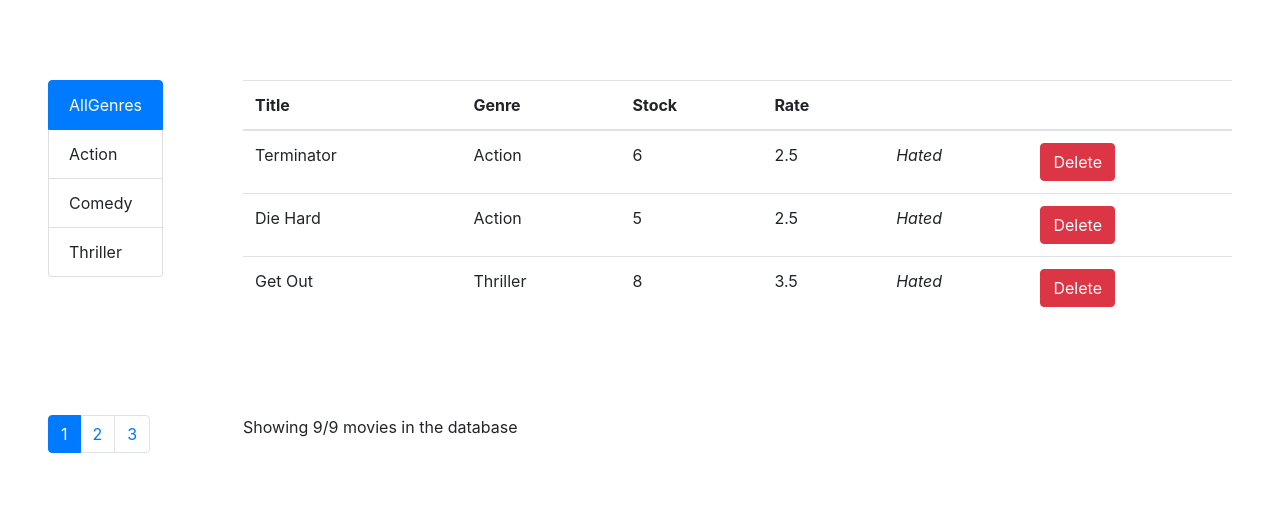
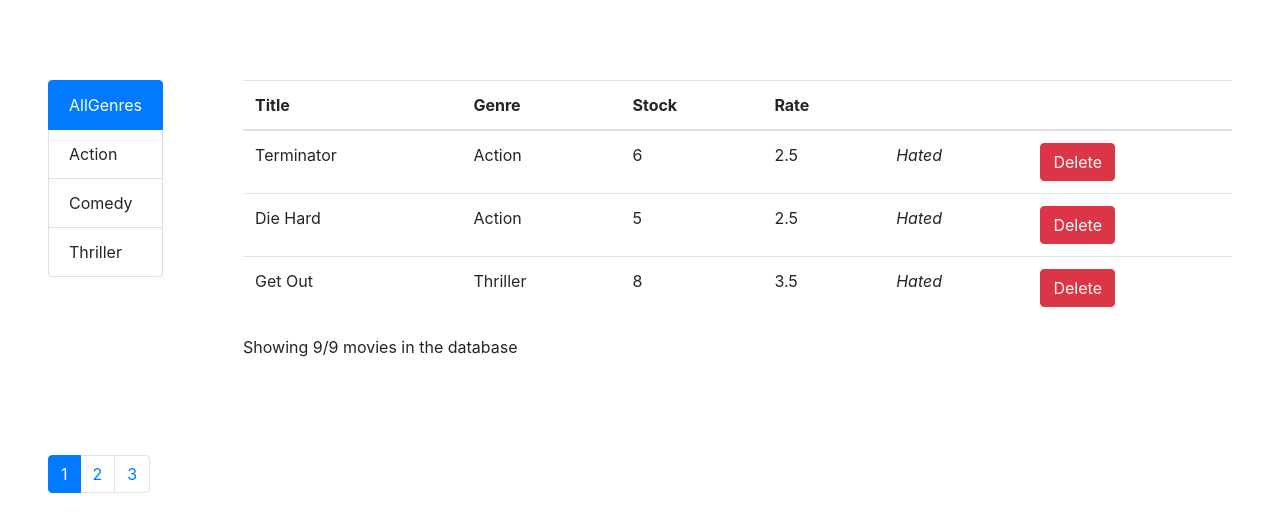
Before and after one commit to Jonas-Wessner/learn-react-vidly, a React (Create React App) app: page / in a window 1280 px wide. Shown: the top 532 px of the page. Built offline with nearby package versions, Linux system fonts and the light colour scheme.

Commit message:
refactor: extract movieTable as new class in order to separate different levels of abstraction in the movie-class. The MovieTable class consists of many low-level components such as tables, buttons and paragraphs. We create abstraction and use the MovieTable as a high level class in the Movies-class

```diff
--- a/src/App.css
+++ b/src/App.css
@@ -74,7 +74,7 @@
   cursor: pointer;
 }
 
-.movie-table {
+.movies {
   display: grid;
   justify-content: start;
   align-items: flex-start;
--- a/src/components/movieTable.jsx
+++ b/src/components/movies.jsx
@@ -1,10 +1,10 @@
 import React, { Component } from "react";
 import { getMovies } from "../services/fakeMovieService";
 import GenrePicker from "./genrePicker";
-import Like from "./like";
+import MoviesTable from "./moviesTable";
 import Pagination from "./pagination";
 
-class MovieTable extends Component {
+class Movies extends Component {
   state = {
     pageSize: 3,
     currentPageIndex: 0,
@@ -52,7 +52,14 @@ class MovieTable extends Component {
     const index = movies.indexOf(movie);
     movies[index] = { ...movies[index] };
     movies[index].isLiked = isEnabled;
-    this.setState({ movies });
+    const { currentGenreId, pageSize, currentPageIndex } = this.state;
+    const filteredMovies = this.filter(movies, currentGenreId);
+    const paginatedMovies = this.paginate(
+      filteredMovies,
+      pageSize,
+      currentPageIndex
+    );
+    this.setState({ movies, filteredMovies, paginatedMovies });
   };
 
   handlePageChanged = index => {
@@ -120,67 +127,27 @@ class MovieTable extends Component {
     const size = filteredMovies.length;
 
     return (
-      <div className="movie-table">
+      <div className="movies">
         <GenrePicker
           selectedGenreId={currentGenreId}
           onStateChanged={this.handleGenreChanged}
         />
-        {size <= 0 ? (
-          <p>There are currently no more movies</p>
-        ) : (
-          <React.Fragment>
-            <table className="table">
-              <thead>
-                <tr>
-                  <th scope="col">Title</th>
-                  <th scope="col">Genre</th>
-                  <th scope="col">Stock</th>
-                  <th scope="col">Rate</th>
-                  <th scope="col"></th>
-                  <th scope="col"></th>
-                </tr>
-              </thead>
-              <tbody>
-                {paginatedMovies.map((movie, index) => (
-                  <tr key={movie._id}>
-                    <td>{movie.title}</td>
-                    <td>{movie.genre.name}</td>
-                    <td>{movie.numberInStock}</td>
-                    <td>{movie.dailyRentalRate}</td>
-                    <td>
-                      <Like
-                        onToggle={this.handleLikeToggle}
-                        bindingContext={movie}
-                        isEnabled={movie.isLiked}
+        <MoviesTable
+          totalSize={movies.length}
+          filteredSize={filteredMovies.length}
+          paginatedMovies={paginatedMovies}
+          onLikeToggle={this.handleLikeToggle}
+          onDelete={this.handleDelete}
         />
-                    </td>
-                    <td>
-                      <button
-                        id={movie._id}
-                        onClick={() => this.handleDelete(movie._id)}
-                        className="btn btn-danger"
-                      >
-                        Delete
-                      </button>
-                    </td>
-                  </tr>
-                ))}
-              </tbody>
-            </table>
         <Pagination
           itemCount={size}
           pageSize={pageSize}
           currentPageIndex={currentPageIndex}
           onStateChanged={this.handlePageChanged}
         />
-            <p>
-              Showing {size}/{movies.length} movies in the database
-            </p>
-          </React.Fragment>
-        )}
       </div>
     );
   }
 }
 
-export default MovieTable;
+export default Movies;
--- /dev/null
+++ b/src/components/moviesTable.jsx
@@ -0,0 +1,74 @@
+import div, { Component } from "react";
+import Like from "./like";
+import PropTypes from "prop-types";
+
+class MoviesTable extends Component {
+  render() {
+    const {
+      totalSize,
+      filteredSize,
+      paginatedMovies,
+      onLikeToggle,
+      onDelete,
+    } = this.props;
+
+    if (filteredSize <= 0) {
+      return <p>There are currently no movies</p>;
+    }
+    return (
+      <div className="movies-table">
+        <table className="table">
+          <thead>
+            <tr>
+              <th scope="col">Title</th>
+              <th scope="col">Genre</th>
+              <th scope="col">Stock</th>
+              <th scope="col">Rate</th>
+              <th scope="col"></th>
+              <th scope="col"></th>
+            </tr>
+          </thead>
+          <tbody>
+            {paginatedMovies.map((movie, i) => (
+              <tr key={movie._id}>
+                <td>{movie.title}</td>
+                <td>{movie.genre.name}</td>
+                <td>{movie.numberInStock}</td>
+                <td>{movie.dailyRentalRate}</td>
+                <td>
+                  <Like
+                    onToggle={onLikeToggle}
+                    bindingContext={movie}
+                    isEnabled={movie.isLiked}
+                  />
+                </td>
+                <td>
+                  <button
+                    id={movie._id}
+                    onClick={() => onDelete(movie._id)}
+                    className="btn btn-danger"
+                  >
+                    Delete
+                  </button>
+                </td>
+              </tr>
+            ))}
+          </tbody>
+        </table>
+        <p>
+          Showing {filteredSize}/{totalSize} movies in the database
+        </p>
+      </div>
+    );
+  }
+}
+
+MoviesTable.propTypes = {
+  totalSize: PropTypes.number.isRequired, // number of movies that are available in total
+  filteredSize: PropTypes.number.isRequired, // number of movies that match the filter
+  paginatedMovies: PropTypes.array.isRequired, // the movies to display on the current page
+  onLikeToggle: PropTypes.func.isRequired, // event that is raised when the like of a movie is toggled
+  onDelete: PropTypes.func.isRequired, // event that is raised when a movie is deleted
+};
+
+export default MoviesTable;
--- a/src/index.js
+++ b/src/index.js
@@ -4,12 +4,12 @@ import "./index.css";
 import App from "./App";
 import reportWebVitals from "./reportWebVitals";
 import "bootstrap/dist/css/bootstrap.css";
-import MovieTable from "./components/movieTable";
+import Movies from "./components/movies";
 import GenrePicker from "./components/genrePicker";
 
 ReactDOM.render(
   <React.StrictMode>
-    <MovieTable />
+    <Movies />
   </React.StrictMode>,
   document.getElementById("root")
 );
```
Lines whose indentation alone changed are shown as unchanged.
